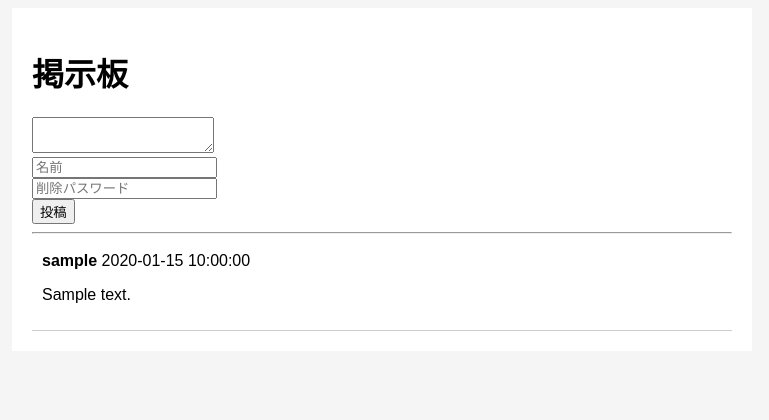
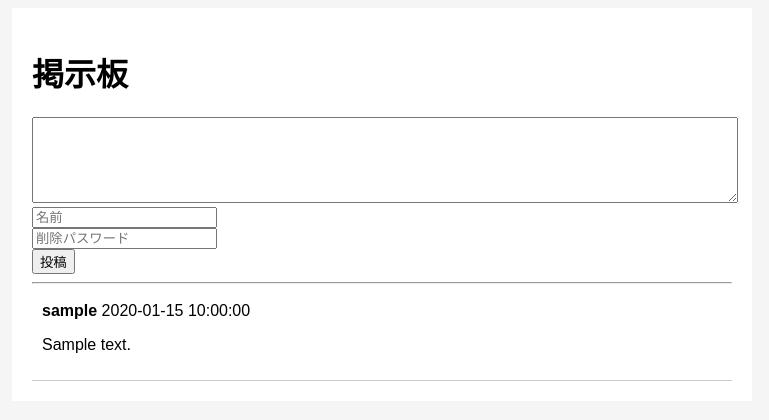
Before and after one commit to kei5sai-thinkpad/supabase, a Flask app: page / in a window 1280 px wide. Shown: the top 420 px of the page, without its empty margins (258-1027 px from the left). Run offline with Flask 3, Linux system fonts and the light colour scheme; tables that the repository leaves empty hold one stand-in row (values such as "Sample post").

Commit message:
Update index.html

```diff
--- a/templates/index.html
+++ b/templates/index.html
@@ -7,6 +7,7 @@
 body { font-family: sans-serif; background: #f5f5f5; }
 .container { max-width: 700px; margin: auto; background: white; padding: 20px; }
 .post { border-bottom: 1px solid #ccc; padding: 10px; }
+textarea { width: 100%; height: 80px; }
 </style>
 </head>
 <body>
```
